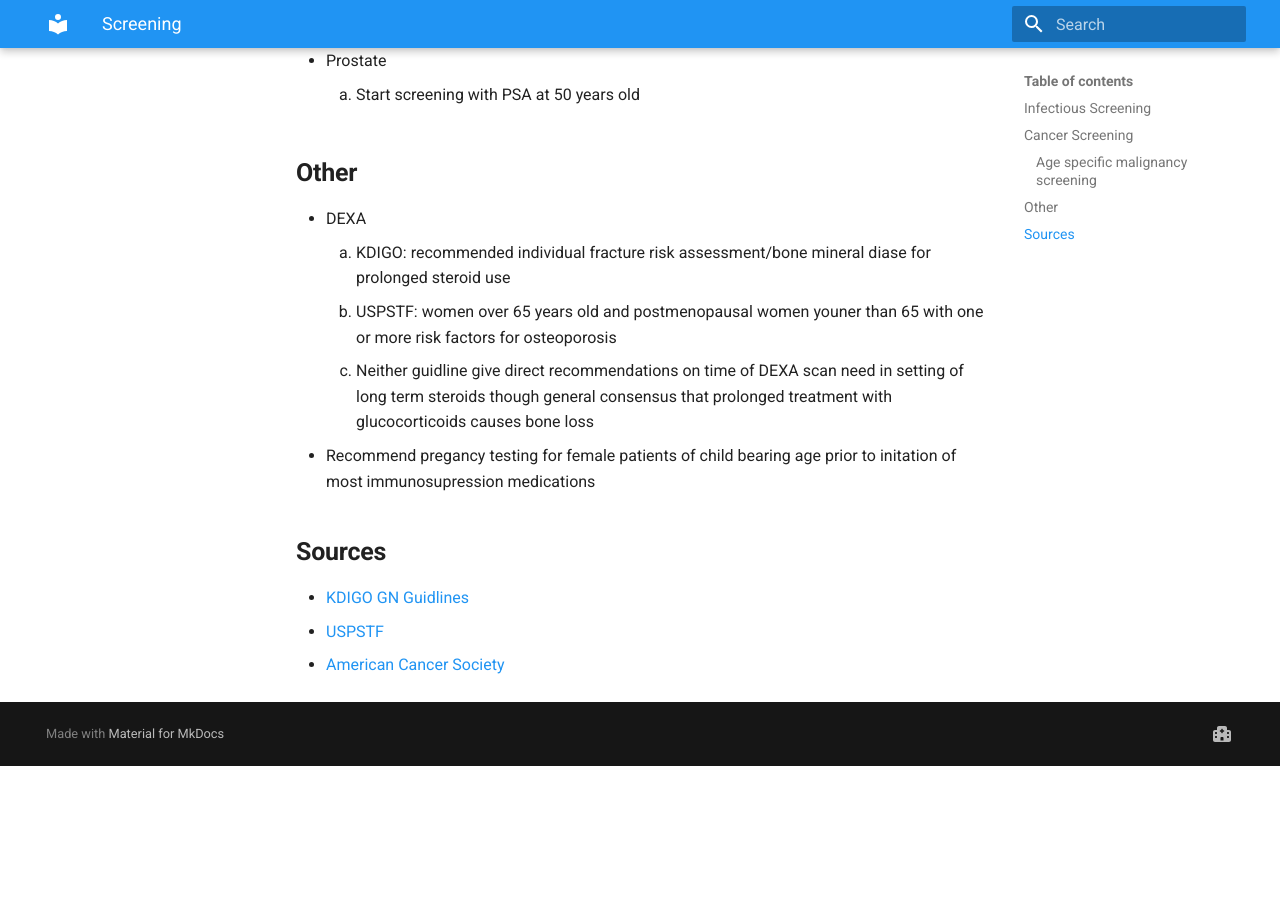
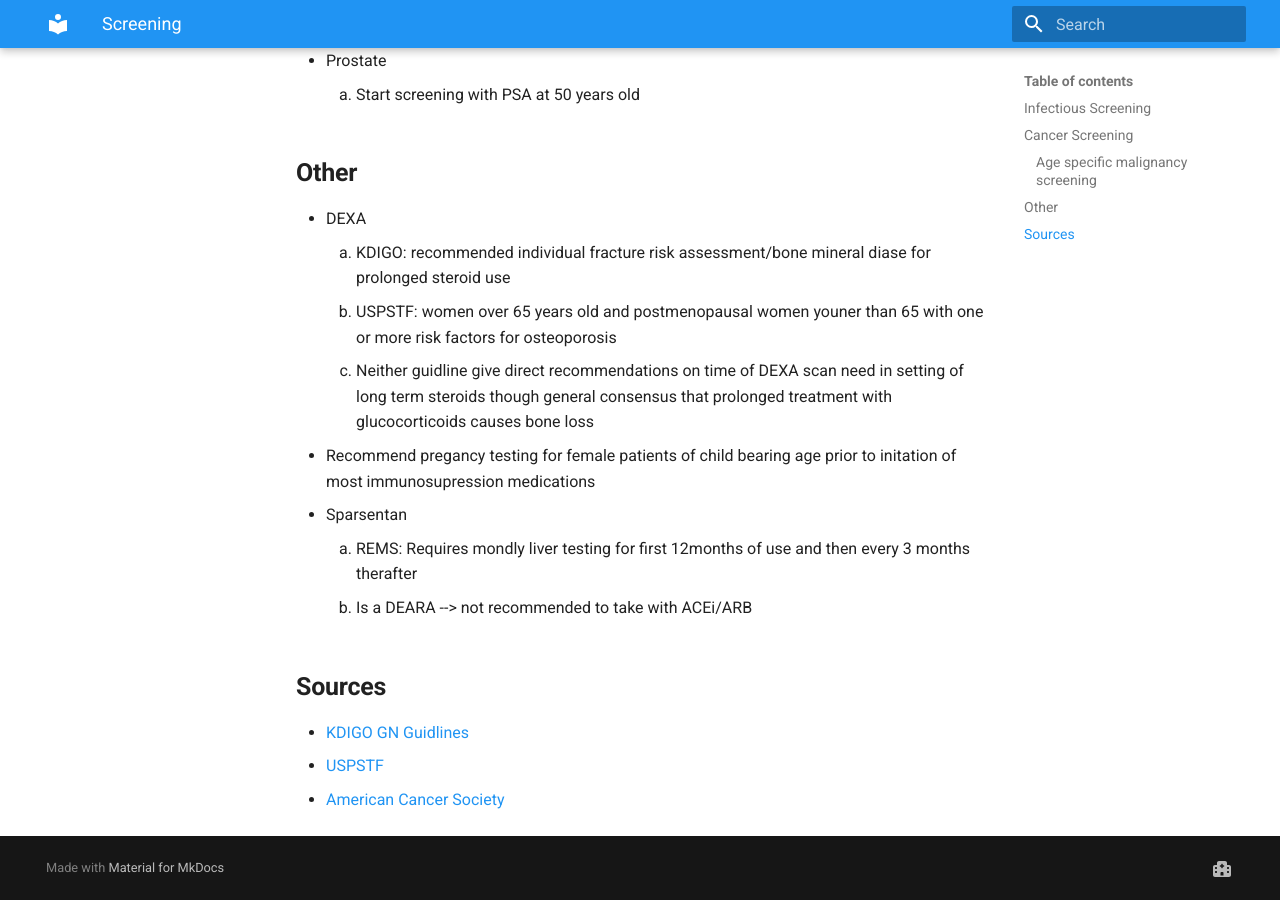
Before and after one commit to TTUNEPH2025/GN, an MkDocs documentation site: the page built from docs/Screening.md, in a window 1280 px wide and 900 px high, scrolled down 1369 px. Built offline with MkDocs 1.6.1 and Material for MkDocs 9.7.7, drawn with Linux system fonts in a browser that asks for light colours; before the commit the page ends 2135 px from its top, so only the background shows below that.

Commit message:
Update Screening.md

```diff
--- a/docs/Screening.md
+++ b/docs/Screening.md
@@ -32,6 +32,9 @@
     2. USPSTF: women over 65 years old and postmenopausal women youner than 65 with one or more risk factors for osteoporosis
     3. Neither guidline give direct recommendations on time of DEXA scan need in setting of long term steroids though general consensus that prolonged treatment with glucocorticoids causes bone loss
 * Recommend pregancy testing for female patients of child bearing age prior to initation of most immunosupression medications
+* Sparsentan
+    1. REMS: Requires mondly liver testing for first 12months of use and then every 3 months therafter
+    2. Is a DEARA --> not recommended to take with ACEi/ARB
 ## **Sources**
  * [KDIGO GN Guidlines](https://kdigo.org/guidelines/gd/)
  * [USPSTF](https://www.uspreventiveservicestaskforce.org/uspstf/recommendation/osteoporosis-screening#fullrecommendationstart)
```
